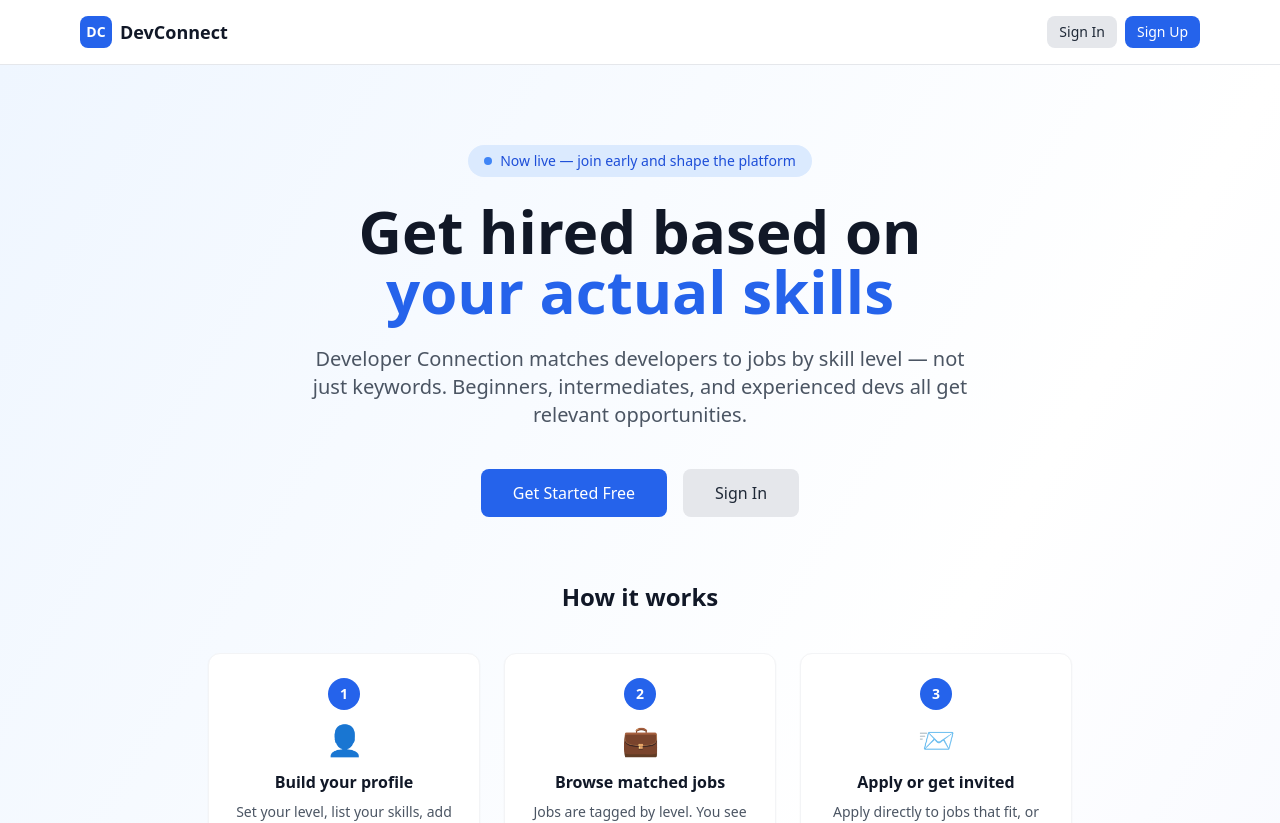
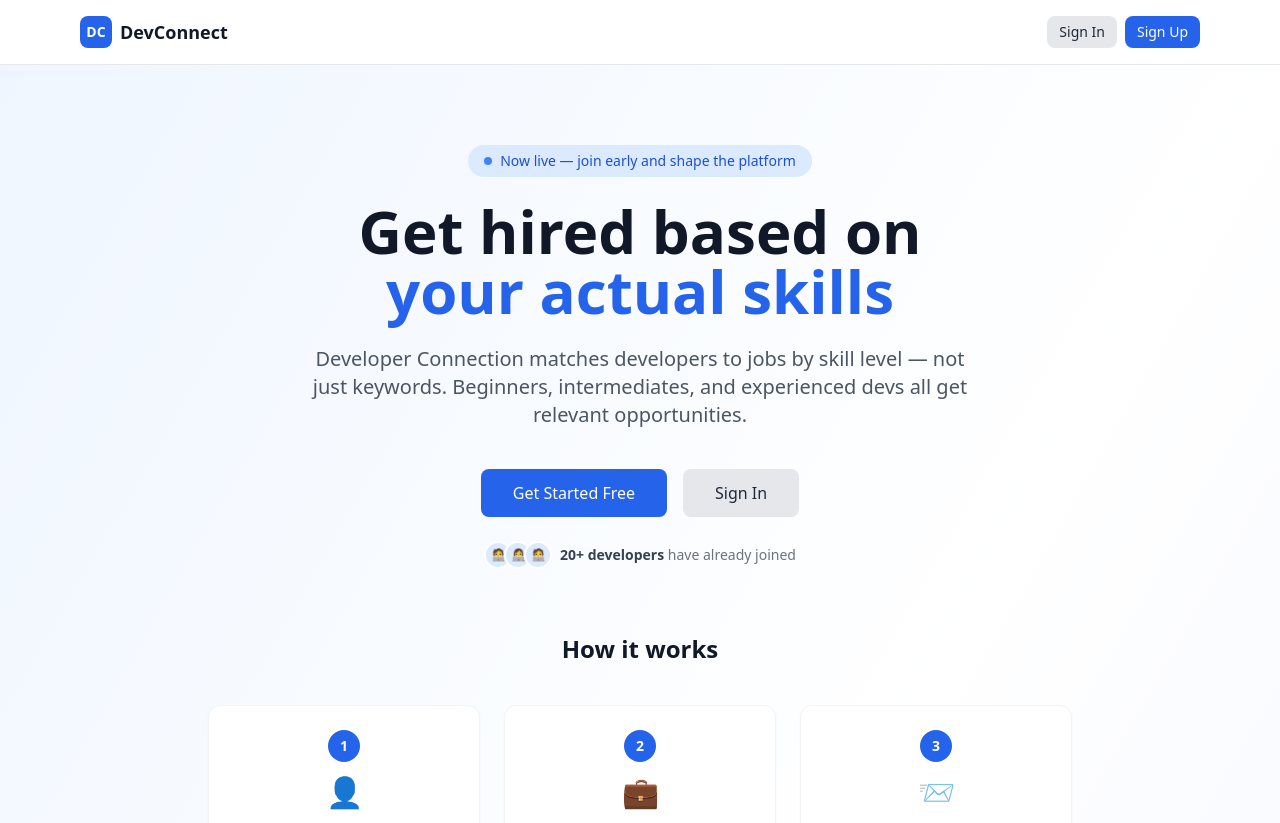
Before and after one commit to gavinahishakiye32-spec/Developer-connection, a React (Vite) app in the folder client/: page / in a window 1280 px wide. Shown: the top 823 px of the page. Built offline with nearby package versions, Linux system fonts and the light colour scheme; no server answers.

Commit message:
Add 20+ users joined social proof to hero section

```diff
--- a/client/src/pages/Home.jsx
+++ b/client/src/pages/Home.jsx
@@ -29,6 +29,16 @@ export default function Home() {
               <Link to="/login" className="btn-secondary text-base py-3 px-8">Sign In</Link>
             </>
           )}
+        </div>
+        <div className="mt-6 flex items-center justify-center gap-2 text-sm text-gray-500">
+          <div className="flex -space-x-2">
+            {['🧑‍💻', '👩‍💻', '🧑‍💻'].map((emoji, i) => (
+              <div key={i} className="w-7 h-7 rounded-full bg-blue-100 border-2 border-white flex items-center justify-center text-xs">
+                {emoji}
+              </div>
+            ))}
+          </div>
+          <span><span className="font-semibold text-gray-700">20+ developers</span> have already joined</span>
         </div>
       </div>
 
```
